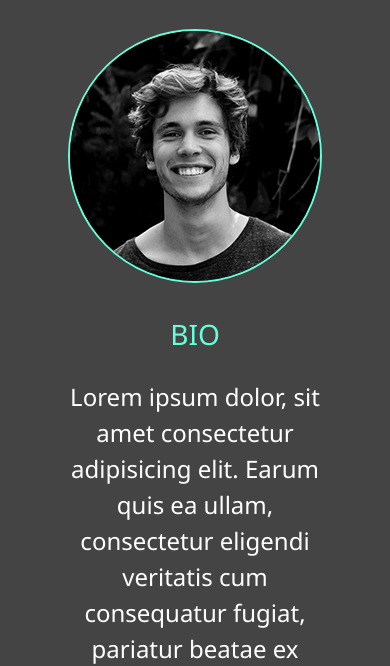
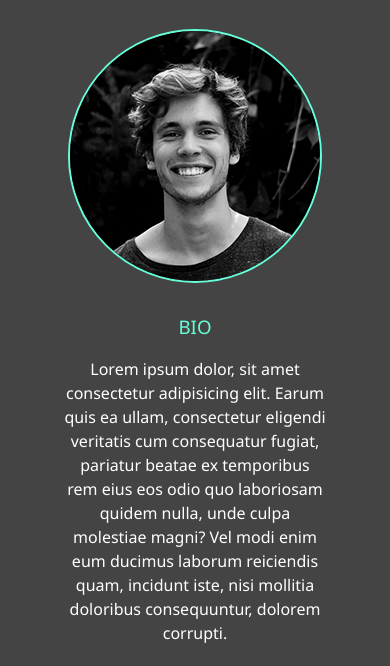
Before and after one commit to xchangrey/portfolio, a website: page dist/about.html in a window 390 px wide. Shown: the part 193-859 px from the top of the page. Drawn offline with Linux system fonts and the light colour scheme.

Commit message:
Editing the font size of the bio on mediaSm

```diff
--- a/scss/_mobile.scss
+++ b/scss/_mobile.scss
@@ -86,4 +86,8 @@
       font-size: 1.5rem;
     }
   }
+
+  .bio {
+    font-size: 1rem;
+  }
 }
```
Also changed, not shown: dist/css/main.css.
